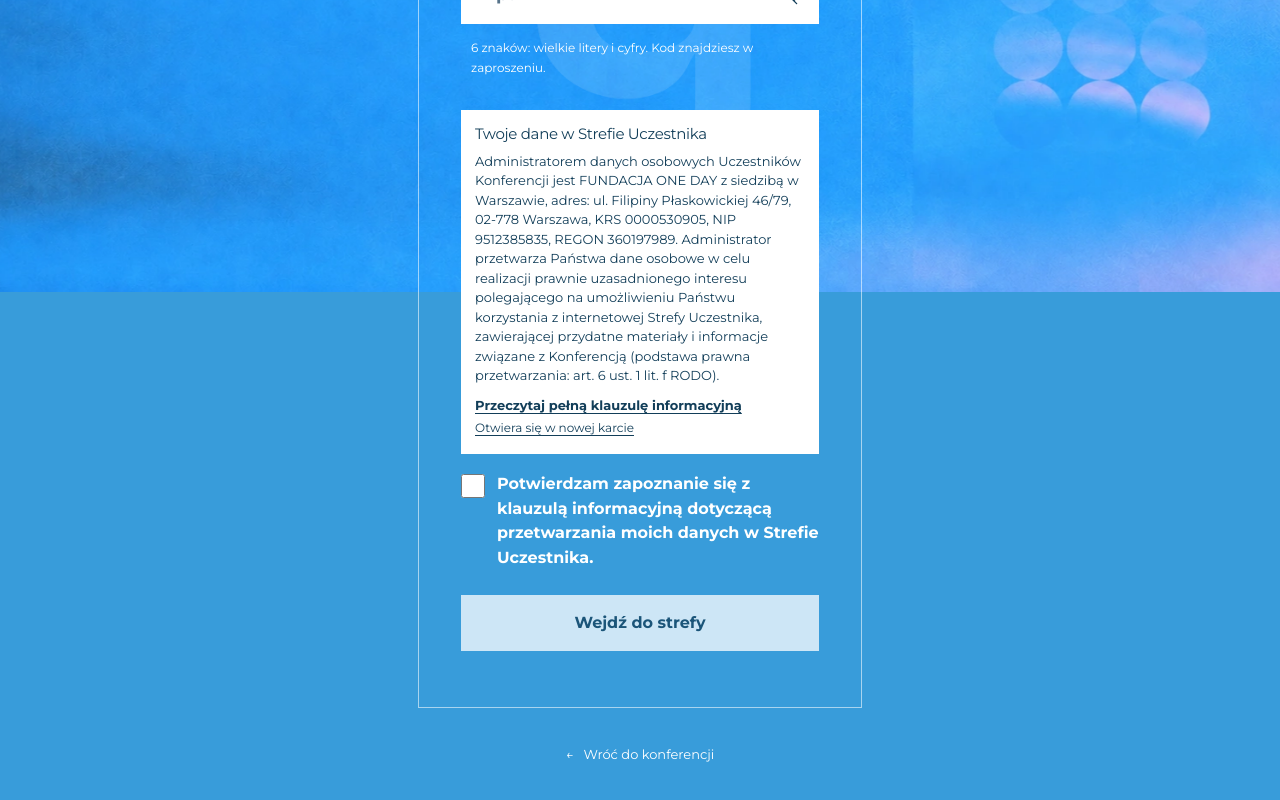
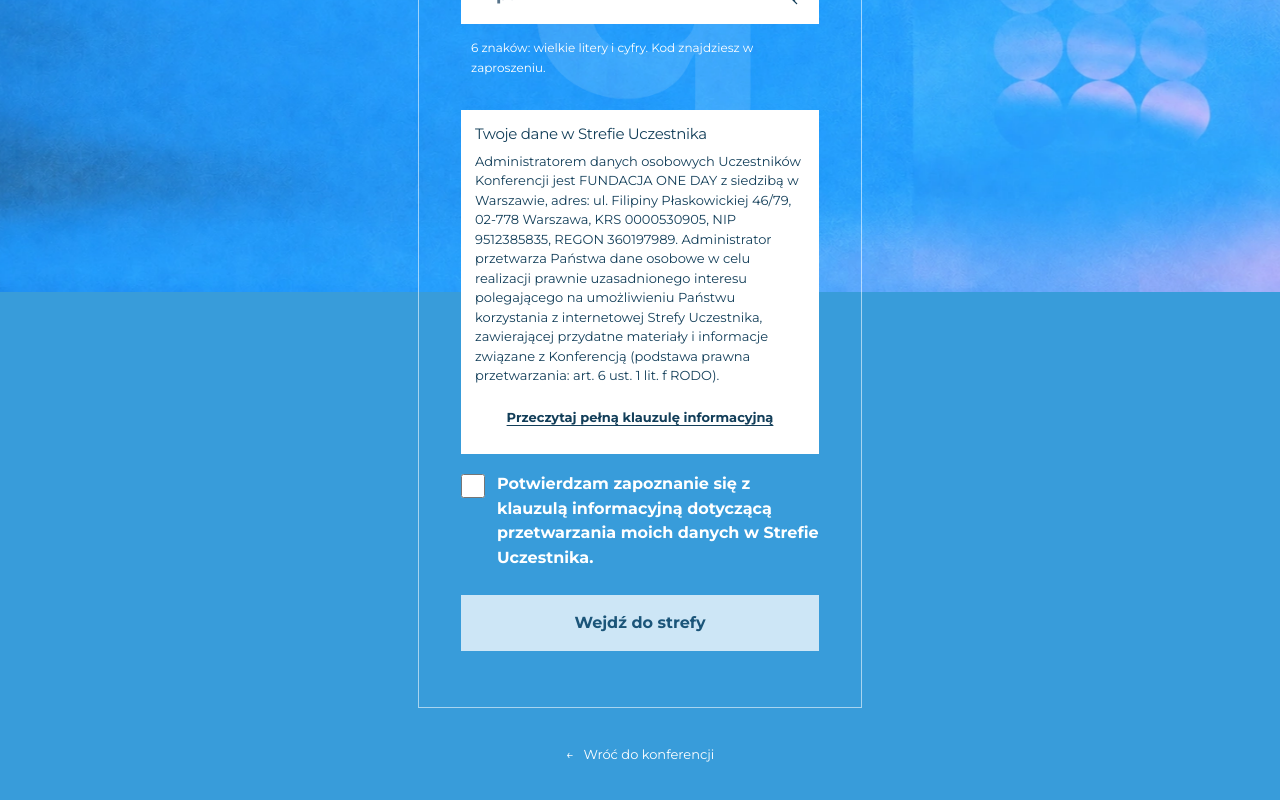
Before and after one commit to pawelsuchodolskizsti-cmd/konferencja-g2g, a Next.js app: page /uczestnik in a window 1280 px wide. Shown: the part 510-1310 px from the top of the page. Built offline with nearby package versions, Linux system fonts and the light colour scheme.

Commit message:
Wysrodkowany link klauzuli bez dodatkowego dopisku

```diff
--- a/src/app/uczestnik/participant-login.module.css
+++ b/src/app/uczestnik/participant-login.module.css
@@ -189,7 +189,11 @@
   margin: 0 0 10px;
 }
 .privacyLink {
-  display: inline-block;
+  display: flex;
+  align-items: center;
+  justify-content: center;
+  text-align: center;
+  width: 100%;
   color: inherit;
   cursor: pointer;
   font-weight: 700;
@@ -200,12 +204,6 @@
 .privacyLink:focus-visible {
   outline: 2px solid #123e59;
   outline-offset: 4px;
-}
-.linkHint {
-  display: block;
-  font-size: 12px;
-  font-weight: 400;
-  margin-top: 4px;
 }
 .form .privacyCheck {
   margin: 0 0 24px;
--- a/src/components/participant-login.tsx
+++ b/src/components/participant-login.tsx
@@ -93,7 +93,6 @@ export function ParticipantLogin() {
           rel="noopener noreferrer"
         >
           Przeczytaj pełną klauzulę informacyjną
-          <span className={styles.linkHint}>Otwiera się w nowej karcie</span>
         </Link>
       </section>
       <label className={styles.privacyCheck}>
```
